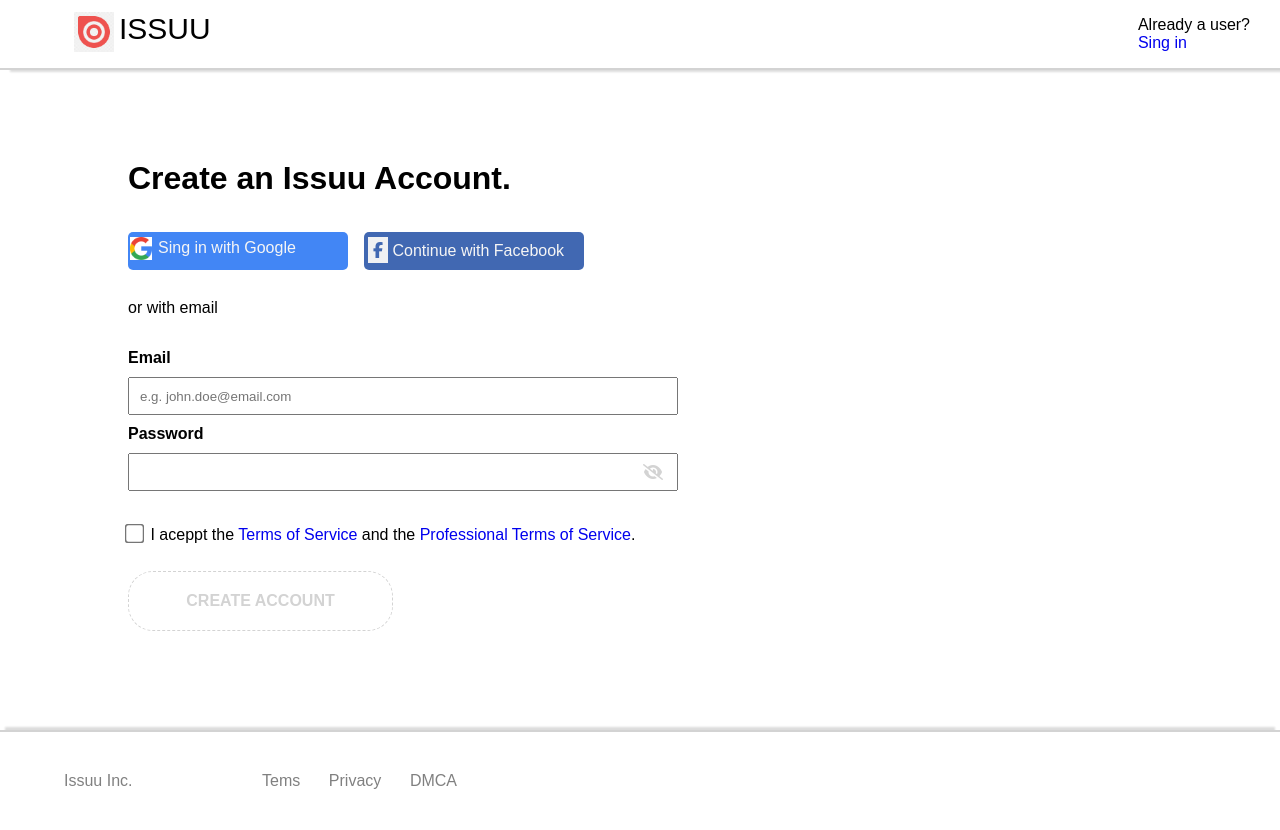
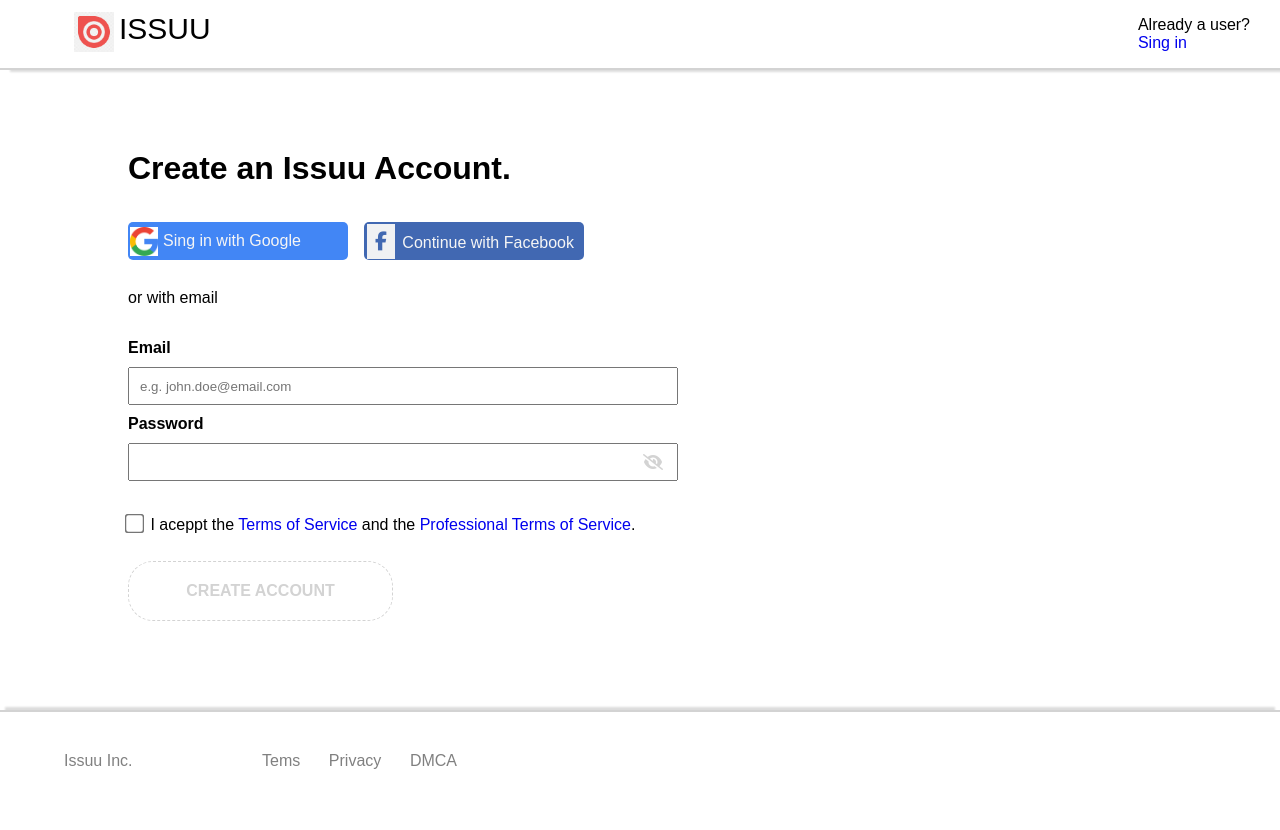
Before and after one commit to LuisferGuevara/form-1-exercise, a plain HTML site: page index.html in a window 1280 px wide. Drawn offline with Linux system fonts and the light colour scheme.

Commit message:
Add: adjust images sizes, main-height

```diff
--- a/styles.css
+++ b/styles.css
@@ -47,7 +47,7 @@ main {
   display: flex;
   margin: 0 auto;
   align-items: center;
-  height: 660px;
+height: 80vh;
   width: 80%;
 }
 
@@ -80,15 +80,17 @@ main {
   background-color: #4286f5;
   margin-right: 16px;
   position: relative;
+  display: flex;
+align-items: center;
 }
 .main__social-1 a {
-  padding-left: 30px;
+  padding-left: 35px;
 }
 .logo-google{
   position: absolute;
   top: -5px;
   left: 2px;
-  width: 22px;
+  width: 28px;
   height: 2px;
   height: auto;
   background-color: white;
@@ -107,8 +109,9 @@ main {
 .main__social-2 i {
   background-color: rgba(245, 245, 245, 0.973);
   color: #4168b2;
-  padding: 5px;
-  margin: 5px 0 0 4px;
+  padding: 8px;
+  margin: 2px 3px ;
+  font-size: 19px;
 }
 
 .form__box {
```
